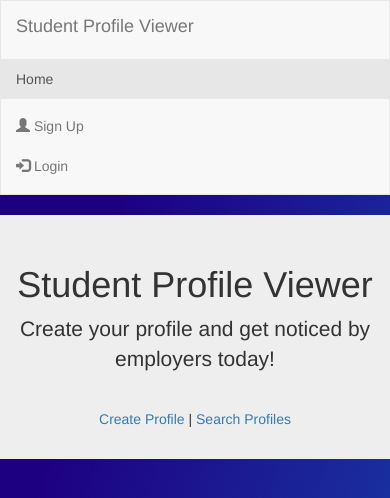
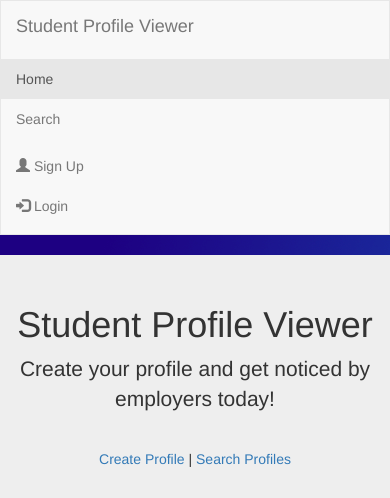
Before and after one commit to Bradon-Lodwick/cloud-computing-final, a Flask app: page / in a window 390 px wide. Shown: the top 498 px of the page. Run offline with Flask 2, Linux system fonts and the light colour scheme; parts of the project's set-up code (start-up, migrations or seed data) failed here and were passed over; some libraries are stand-ins or nearby versions.

Commit message:
More CSS Fixes, added Search to NavBar

```diff
--- a/templates/edit.html
+++ b/templates/edit.html
@@ -44,7 +44,7 @@
                 </div>
             </div>
             <div class="col-md-9 col-sm-9 edit-profile-row">
-                <label class="col-lg-2 col-md-2 col-sm-2 control-label">Skills:</label>
+                <label class="col-lg-3 col-md-3 col-sm-3 control-label">Skills:</label>
                 <div class="autocomplete col-lg-8 col-sm-8 col-md-8">
                     <input style="float: right;" id="skills_text_input" class="form-control" type="text" placeholder="Skill">
                     <br>
--- a/templates/layout.html
+++ b/templates/layout.html
@@ -25,6 +25,11 @@
             <li class="active"><a href="{{ url_for('home') }}">Home</a></li>
             {% else %}
             <li><a href="{{ url_for('home') }}">Home</a></li>
+            {% endif %}
+            {% if request.path == url_for('search') %}
+            <li class="active"><a href="{{ url_for('search') }}">Search</a></li>
+            {% else %}
+            <li><a href="{{ url_for('search') }}">Search</a></li>
             {% endif %}
         </ul>
         <ul class="nav navbar-nav navbar-right">
```
